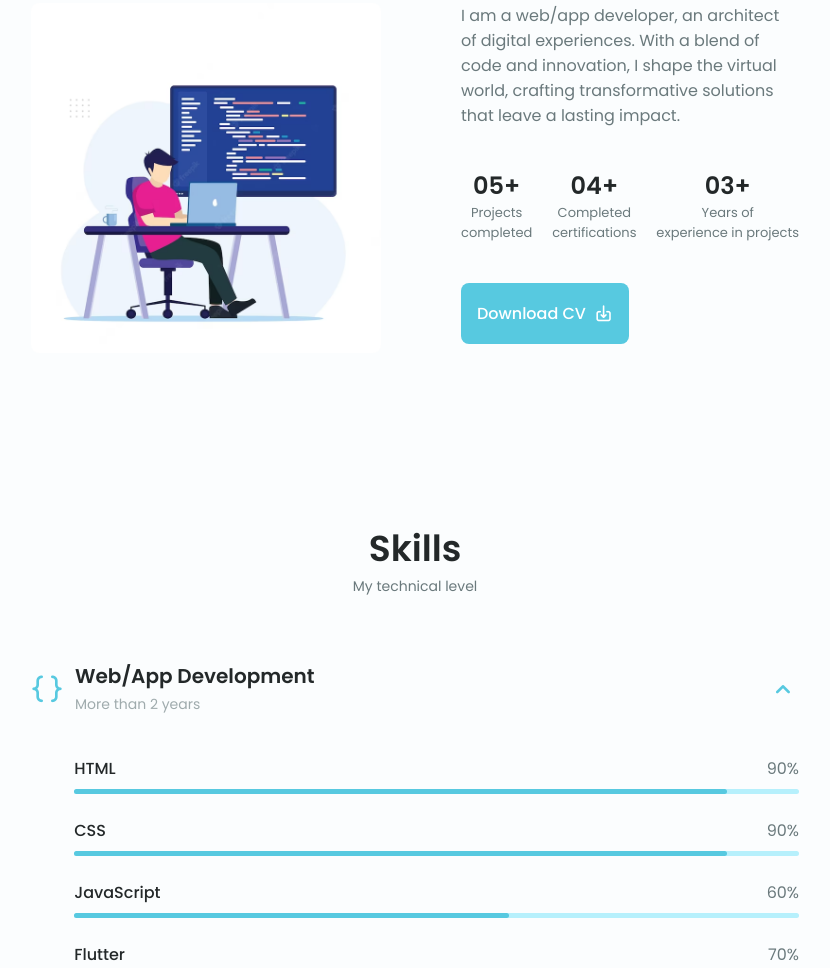
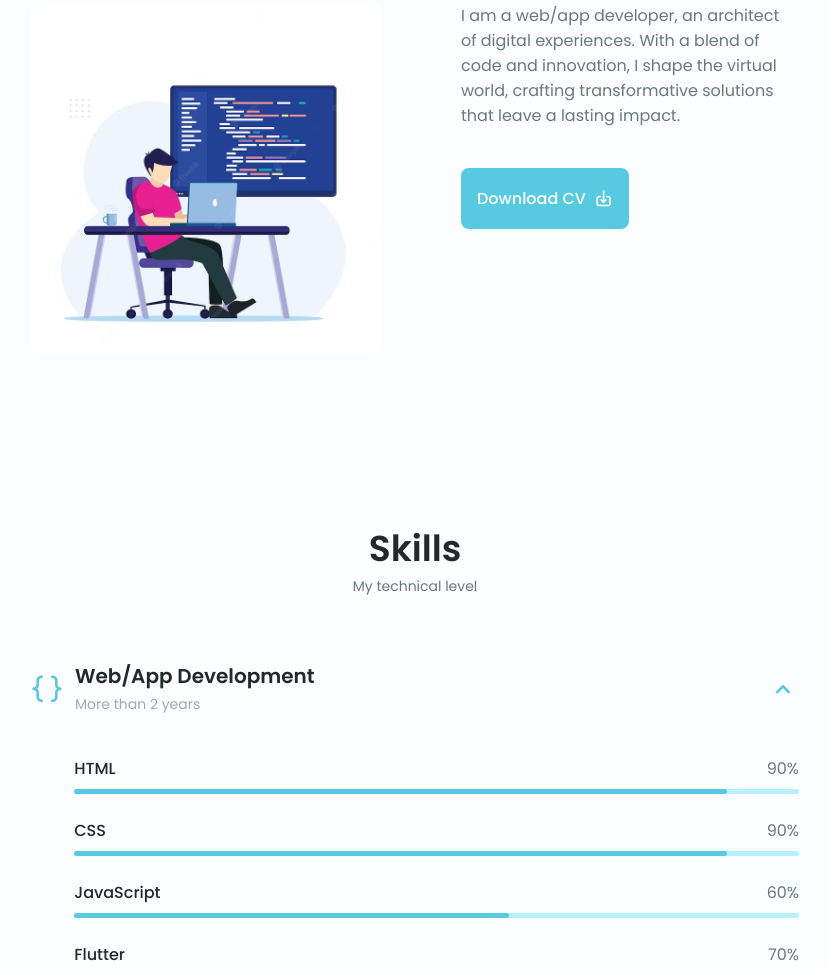
Before and after one commit to Dpravardhana/Dpravardhana.github.io, a plain HTML site: page index.html in a window 1280 px wide. Shown: the part 946-1914 px from the top of the page, without its empty margins (225-1055 px from the left). Drawn offline with nearby package versions, Linux system fonts and the light colour scheme.

Commit message:
Update index.html

```diff
--- a/index.html
+++ b/index.html
@@ -138,21 +138,7 @@
                             I am a web/app developer, an architect of digital experiences.
                             With a blend of code and innovation, I shape the virtual world, crafting transformative solutions that leave a lasting impact.
                         </p>
-                        <div class="about__info">
-                            <div>
-                                <span class="about__info-title">05+</span>
-                                <span class="about__info-name">Projects <br> completed</span>
-                            </div>
-                            <div>
-                                <span class="about__info-title">04+</span>
-                                <span class="about__info-name">Completed <br> certifications</span>
-                            </div>
-                            <div>
-                                <span class="about__info-title">03+</span>
-                                <span class="about__info-name">Years of<br> experience in projects</span>
-                            </div>
 
-                        </div>
 
                         <div class="about__buttons">
                             <a download="" href="Dharma Pravardhana V Resume.pdf" target="_blank" class="button button--flex">
```
